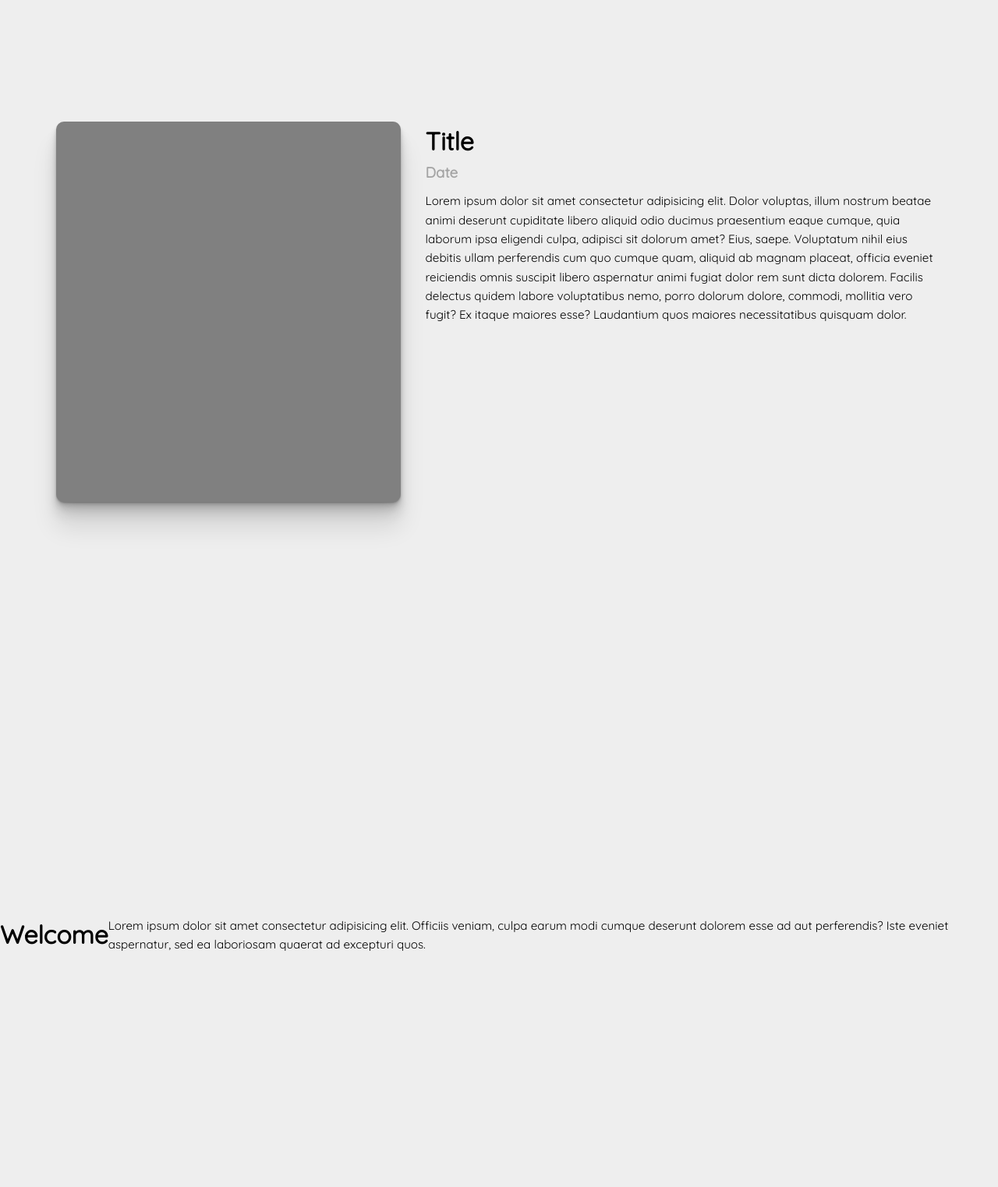
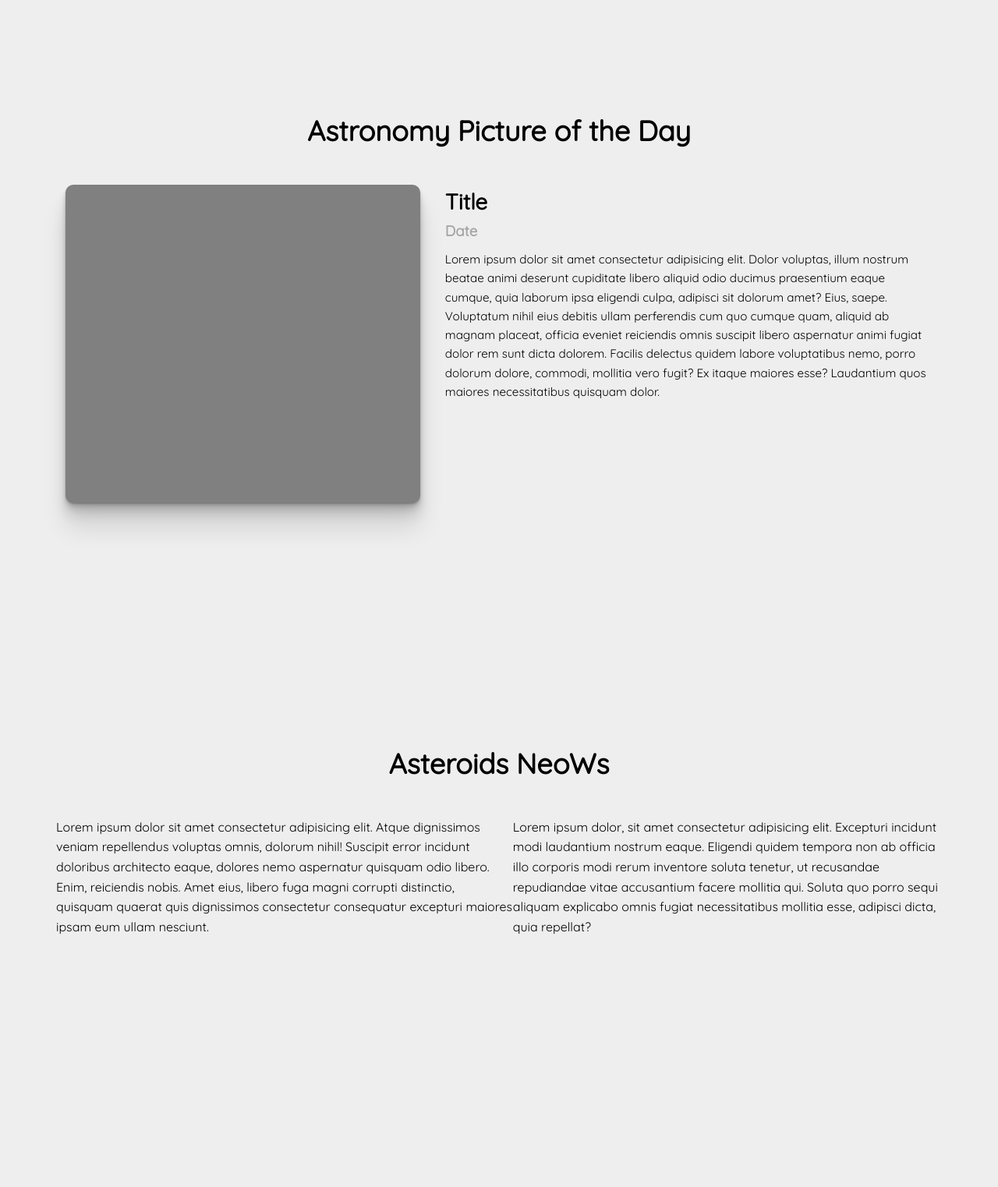
Before and after one commit to kev-luk/space-dashboard, a website: page public/index.html in a window 1280 px wide. Shown: the part 800-2323 px from the top of the page at 78% size. Drawn offline with nearby package versions, Linux system fonts and the light colour scheme; some packages are replaced by stand-ins of ours; no server answers; a script that the page names is missing.

```diff
--- a/app.js
+++ b/app.js
@@ -23,7 +23,7 @@
 
 app.get('/asteroid', (req, res) => {
     const url = `https://api.nasa.gov/neo/rest/v1/feed?start_date=${moment()
-        .subtract(7, 'days')
+        .subtract(1, 'days')
         .format('YYYY-MM-DD')}&end_date=${moment().format(
         'YYYY-MM-DD'
     )}&api_key=${API_KEY}`;
--- a/package.json
+++ b/package.json
@@ -24,6 +24,7 @@
         "express": "^4.17.1",
         "moment": "^2.27.0",
         "nodemon": "^2.0.4",
+        "simplebar": "^5.2.1",
         "smooth-scrollbar": "^8.5.2"
     }
 }
--- /dev/null
+++ b/public/asteroid.js
@@ -0,0 +1,19 @@
+export default class Asteroid {
+    constructor(name, nearestDistance, diameter) {
+        this.name = name;
+        this.nearestDistance = nearestDistance;
+        this.diameter = diameter;
+    }
+
+    get Name() {
+        return this.name;
+    }
+
+    get NearestDistance() {
+        return this.nearestDistance;
+    }
+
+    get Diameter() {
+        return this.diameter;
+    }
+}
--- a/public/index.html
+++ b/public/index.html
@@ -3,9 +3,13 @@
         <meta charset="UTF-8" />
         <meta name="viewport" content="width=device-width, initial-scale=1.0" />
         <link rel="stylesheet" href="style.css" />
+        <link
+            rel="stylesheet"
+            href="https://cdn.jsdelivr.net/npm/simplebar@5.2.1/dist/simplebar.css"
+        />
         <title>Gallery</title>
     </head>
-    <body id="scroll-bar">
+    <body>
         <div class="page-container">
             <nav class="nav-bar">
                 <ul>
@@ -24,6 +28,10 @@
                 </p>
             </section>
             <section id="APOD">
+                <div class="apod-container">
+                    <div class="apod-title">
+                        <h1>Astronomy Picture of the Day</h1>
+                    </div>
                     <div class="post-container">
                         <div class="image-container"></div>
                         <div class="post-description">
@@ -32,31 +40,59 @@
                                 <h3 class="date">Date</h3>
                             </div>
                             <p class="post-text">
-                            Lorem ipsum dolor sit amet consectetur adipisicing
-                            elit. Dolor voluptas, illum nostrum beatae animi
-                            deserunt cupiditate libero aliquid odio ducimus
-                            praesentium eaque cumque, quia laborum ipsa eligendi
-                            culpa, adipisci sit dolorum amet? Eius, saepe.
-                            Voluptatum nihil eius debitis ullam perferendis cum
-                            quo cumque quam, aliquid ab magnam placeat, officia
-                            eveniet reiciendis omnis suscipit libero aspernatur
-                            animi fugiat dolor rem sunt dicta dolorem. Facilis
-                            delectus quidem labore voluptatibus nemo, porro
-                            dolorum dolore, commodi, mollitia vero fugit? Ex
-                            itaque maiores esse? Laudantium quos maiores
-                            necessitatibus quisquam dolor.
+                                Lorem ipsum dolor sit amet consectetur
+                                adipisicing elit. Dolor voluptas, illum nostrum
+                                beatae animi deserunt cupiditate libero aliquid
+                                odio ducimus praesentium eaque cumque, quia
+                                laborum ipsa eligendi culpa, adipisci sit
+                                dolorum amet? Eius, saepe. Voluptatum nihil eius
+                                debitis ullam perferendis cum quo cumque quam,
+                                aliquid ab magnam placeat, officia eveniet
+                                reiciendis omnis suscipit libero aspernatur
+                                animi fugiat dolor rem sunt dicta dolorem.
+                                Facilis delectus quidem labore voluptatibus
+                                nemo, porro dolorum dolore, commodi, mollitia
+                                vero fugit? Ex itaque maiores esse? Laudantium
+                                quos maiores necessitatibus quisquam dolor.
                             </p>
+                        </div>
                     </div>
                 </div>
             </section>
             <section id="neows">
-                <h1>Welcome</h1>
-                <p class="lead">
-                    Lorem ipsum dolor sit amet consectetur adipisicing elit.
-                    Officiis veniam, culpa earum modi cumque deserunt dolorem
-                    esse ad aut perferendis? Iste eveniet aspernatur, sed ea
-                    laboriosam quaerat ad excepturi quos.
+                <div class="neows-container">
+                    <div class="neows-title">
+                        <h1>Asteroids NeoWs</h1>
+                    </div>
+                    <div class="info-container">
+                        <div class="info-text">
+                            <p>
+                                Lorem ipsum dolor sit amet consectetur
+                                adipisicing elit. Atque dignissimos veniam
+                                repellendus voluptas omnis, dolorum nihil!
+                                Suscipit error incidunt doloribus architecto
+                                eaque, dolores nemo aspernatur quisquam odio
+                                libero. Enim, reiciendis nobis. Amet eius,
+                                libero fuga magni corrupti distinctio, quisquam
+                                quaerat quis dignissimos consectetur consequatur
+                                excepturi maiores ipsam eum ullam nesciunt.
                             </p>
+                        </div>
+                        <div class="info-data">
+                            <p>
+                                Lorem ipsum dolor, sit amet consectetur
+                                adipisicing elit. Excepturi incidunt modi
+                                laudantium nostrum eaque. Eligendi quidem
+                                tempora non ab officia illo corporis modi rerum
+                                inventore soluta tenetur, ut recusandae
+                                repudiandae vitae accusantium facere mollitia
+                                qui. Soluta quo porro sequi aliquam explicabo
+                                omnis fugiat necessitatibus mollitia esse,
+                                adipisci dicta, quia repellat?
+                            </p>
+                        </div>
+                    </div>
+                </div>
             </section>
             <section id="earth">
                 <h1>Welcome</h1>
@@ -78,7 +114,7 @@
             </section>
         </div>
         <script src="https://cdn.jsdelivr.net/gh/cferdinandi/smooth-scroll@15.0.0/dist/smooth-scroll.polyfills.min.js"></script>
-        <script src="main.js"></script>
+        <script src="main.js" type="module"></script>
         <script src="./smooth-scroll.js"></script>
     </body>
 </html>
--- a/public/main.js
+++ b/public/main.js
@@ -1,3 +1,5 @@
+import Asteroid from './asteroid.js';
+
 const astronomyIMG = document.querySelector('.image-container');
 const titleElement = document.querySelector('.title');
 const dateElement = document.querySelector('.date');
@@ -6,7 +8,7 @@
 fetch('/astro')
     .then((res) => res.json())
     .then((data) => {
-        console.log(data);
+        // console.log(data);
         fillInfo(data);
     });
 
@@ -14,11 +16,62 @@
     .then((res) => res.json())
     .then((data) => {
         console.log(data);
+        findNearestAsteroid(data);
     });
 
 function fillInfo(data) {
     titleElement.innerHTML = data.title;
     dateElement.innerHTML = data.date;
-    astronomyIMG.style.background = `url(${data.hdurl}) no-repeat center center/cover`;
+
+    if (data.media_type == 'image') {
+        astronomyIMG.style.background = `url(${data.url}) no-repeat center center/cover`;
+    } else if (data.media_type == 'video') {
+        //createVideo(data.url);
+    }
+
     postTextElement.innerHTML = data.explanation;
 }
+
+function createVideo(data) {
+    let video = document.createElement('iframe');
+    astronomyIMG.appendChild(video);
+    video.src = data;
+    video.autoplay = false;
+    video.width = '100%';
+    video.height = '100%';
+    video.style.borderRadius = '10px';
+    video.style.outline = 'none';
+    video.style.border = 'none';
+}
+
+function findNearestAsteroid(data) {
+    // console.log(data.element_count);
+    // console.log(Object.keys(data.near_earth_objects).length);
+
+    // console.log(Object.keys(data.near_earth_objects));
+
+    // console.log(
+    //     data.near_earth_objects[Object.keys(data.near_earth_objects)[0]]
+    // );
+
+    let numDays = Object.keys(data.near_earth_objects).length;
+
+    let distances = [];
+    for (let i = 0; i < numDays; i++) {
+        let dayData =
+            data.near_earth_objects[Object.keys(data.near_earth_objects)[i]];
+        for (let j = 0; j < dayData.length; j++) {
+            let nearest =
+                dayData[j].close_approach_data[0].miss_distance.kilometers;
+            distances.push(nearest);
+        }
+    }
+    console.log(distances);
+
+    const min = Math.min.apply(null, distances);
+    console.log(min);
+}
+
+let astero = new Asteroid('pop', 1214, 124);
+
+console.log(astero.name);
--- a/public/smooth-scroll.js
+++ b/public/smooth-scroll.js
@@ -1,3 +1,5 @@
 const scroll = new SmoothScroll('.nav-bar a[href*="#"]', {
     speed: 1000,
 });
+
+// new SimpleBar(document.querySelector('.post-text'));
--- a/public/style.css
+++ b/public/style.css
@@ -13,6 +13,10 @@
     height: 100vh;
     color: black;
     overflow: hidden;
+}
+
+.simplebar-scrollbar::before {
+    background-color: red;
 }
 
 .page-container {
@@ -48,7 +52,7 @@
     color: black;
     font-weight: 900;
     transition-property: opacity;
-    transition-duration: 300ms;
+    transition-duration: 400ms;
 }
 
 .nav-bar ul li a:hover {
@@ -78,8 +82,7 @@
     font-size: 1.5rem;
 }
 
-#home {
-}
+/* APOD Section */
 
 #APOD {
     width: 100%;
@@ -89,27 +92,50 @@
     align-items: center;
 }
 
+.apod-container {
+    display: flex;
+    flex-direction: column;
+    justify-content: center;
+    align-items: center;
+    height: 100%;
+}
+
+.apod-title {
+    font-size: 1.5rem;
+    margin-bottom: 1em;
+    text-align: center;
+}
+
 .post-container {
     display: flex;
     margin: 0em 3.5em;
-    height: 65%;
+    height: 55%;
     padding: 1em;
+    justify-content: center;
 }
 
-.page-container h1 {
-    font-size: 2rem;
+.post-description {
+    display: flex;
+    flex-direction: column;
+    text-align: left;
+    width: 55%;
+}
+
+.title {
+    font-size: 1.75rem;
     font-weight: 900;
 }
 
-.page-container h3 {
+.date {
     opacity: 0.3;
     margin-bottom: 0.5em;
 }
 
-.page-container p {
+.post-text {
     font-size: 0.95rem;
     font-weight: 500;
     overflow: auto;
+    width: 100%;
 }
 
 .image-container {
@@ -125,13 +151,7 @@
         0 16px 16px rgba(0, 0, 0, 0.11), 0 32px 32px rgba(0, 0, 0, 0.11);
 }
 
-.post-description {
-    display: flex;
-    flex-direction: column;
-    text-align: left;
-    width: 60%;
-}
-
+/* NEOWS Section */
 #neows {
     width: 100%;
     height: 100vh;
@@ -140,6 +160,29 @@
     align-items: center;
 }
 
+.neows-container {
+    display: flex;
+    flex-direction: column;
+    justify-content: center;
+    align-items: center;
+    height: 80%;
+}
+
+.neows-title {
+    font-size: 1.5rem;
+    margin-bottom: 1em;
+    text-align: center;
+}
+
+.info-container {
+    display: flex;
+    justify-content: center;
+    margin: 0em 3.5em;
+    height: 65%;
+    padding: 1em;
+}
+
+/* EARTH Section */
 #earth {
     width: 100%;
     height: 100vh;
```
Also changed, not shown: public/img/about.jpg (renamed from public/about.jpg), public/img/donald-giannatti-Wj1D-qiOseE-unsplash.jpg (renamed from public/donald-giannatti-Wj1D-qiOseE-unsplash.jpg), public/img/nasa.jpg (renamed from public/nasa.jpg), 3 other files. Lines whose indentation alone changed are shown as unchanged.
